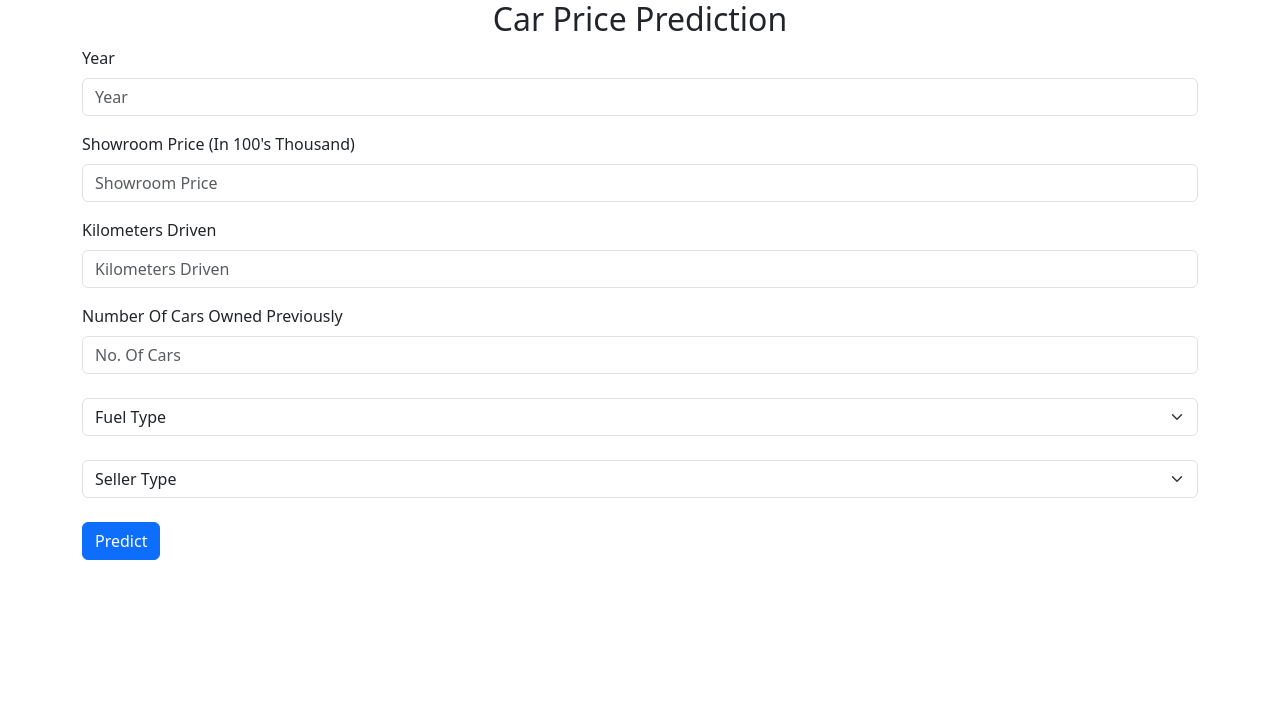
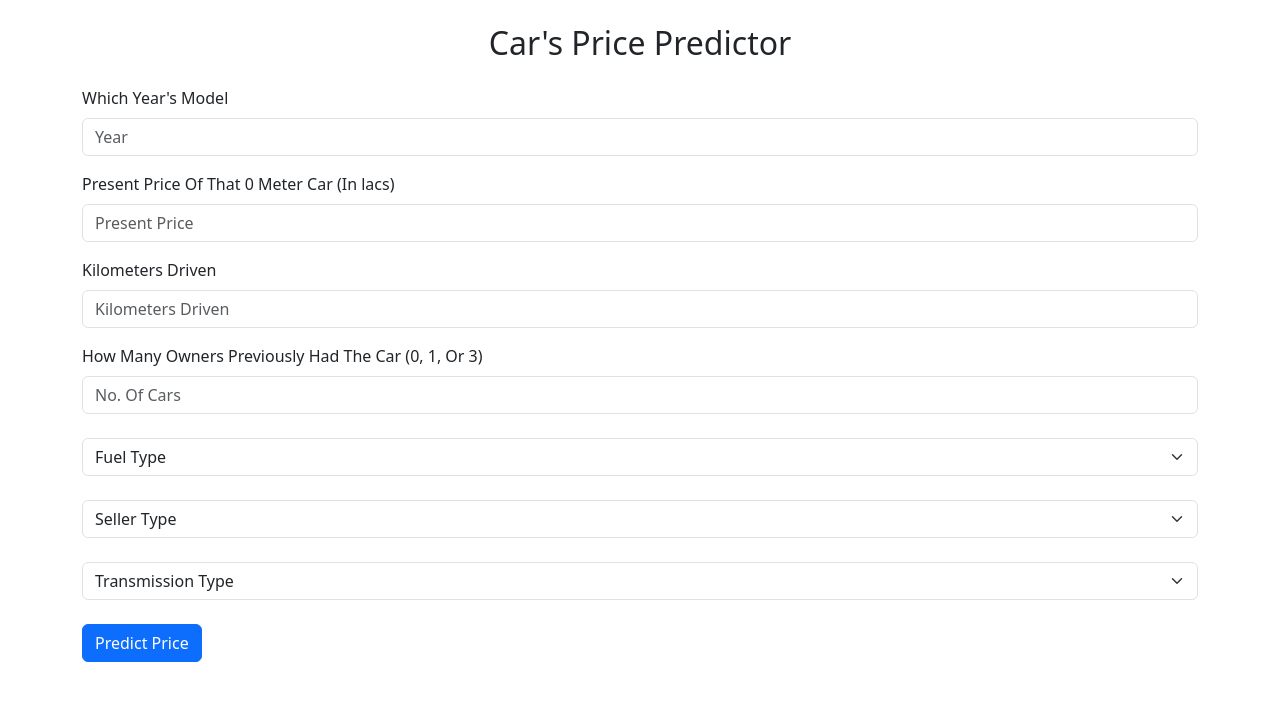
Before and after one commit to razanaqvi14/Cars-Price-Prediction, a Flask app: page / in a window 1280 px wide. Shown: the top 701 px of the page. Run offline with Flask 3, Linux system fonts and the light colour scheme; parts of the project's set-up code (start-up, migrations or seed data) failed here and were passed over.

Commit message:
made the website which predicts the price of the car

```diff
--- a/Templates/index.html
+++ b/Templates/index.html
@@ -12,68 +12,97 @@
     />
   </head>
   <body>
+    <h2 class="text-center my-4">Car's Price Predictor</h2>
     <div class="container">
-      <h2 class="text-center">Car Price Prediction</h2>
-      <form>
+      <form action="/predict" method="post">
         <div class="mb-3">
-          <label for="exampleInputEmail1" class="form-label">Year</label>
+          <label for="year" class="form-label">Which Year's Model</label>
           <input
             type="number"
             class="form-control"
-            id="exampleInputEmail1"
+            id="year"
             aria-describedby="emailHelp"
             placeholder="Year"
+            name="year"
+            required
           />
         </div>
         <div class="mb-3">
-          <label for="exampleInputEmail1" class="form-label"
-            >Showroom Price (In 100's Thousand)</label
+          <label for="present_price" class="form-label"
+            >Present Price Of That 0 Meter Car (In lacs)</label
           >
           <input
             type="number"
             class="form-control"
-            id="exampleInputEmail1"
+            id="present_price"
             aria-describedby="emailHelp"
-            placeholder="Showroom Price"
+            placeholder="Present Price"
+            name="present_price"
+            required
           />
         </div>
         <div class="mb-3">
-          <label for="exampleInputEmail1" class="form-label"
-            >Kilometers Driven</label
+          <label for="kms_driven" class="form-label">Kilometers Driven</label>
+          <input
+            type="number"
+            class="form-control"
+            id="kms_driven"
+            aria-describedby="emailHelp"
+            placeholder="Kilometers Driven"
+            name="kms_driven"
+            required
+          />
+        </div>
+        <div class="mb-3">
+          <label for="owner" class="form-label"
+            >How Many Owners Previously Had The Car (0, 1, Or 3)</label
           >
           <input
             type="number"
             class="form-control"
-            id="exampleInputEmail1"
+            id="owner"
             aria-describedby="emailHelp"
-            placeholder="Kilometers Driven"
+            placeholder="No. Of Cars"
+            name="owner"
+            required
           />
         </div>
-        <div class="mb-3">
-          <label for="exampleInputEmail1" class="form-label"
-            >Number Of Cars Owned Previously</label
-          >
-          <input
-            type="number"
-            class="form-control"
-            id="exampleInputEmail1"
-            aria-describedby="emailHelp"
-            placeholder="No. Of Cars"
-          />
-        </div>
-        <select class="form-select my-4" aria-label="Default select example">
+        <select
+          class="form-select my-4"
+          aria-label="Default select example"
+          name="fuel_type"
+          required
+        >
           <option selected>Fuel Type</option>
-          <option value="1">Petrol</option>
-          <option value="2">CNG</option>
+          <option value="Petrol">Petrol</option>
+          <option value="Diesel">Diesel</option>
+          <option value="CNG">CNG</option>
         </select>
-        <select class="form-select my-4" aria-label="Default select example">
+        <select
+          class="form-select my-4"
+          aria-label="Default select example"
+          name="seller_type"
+          required
+        >
           <option selected>Seller Type</option>
-          <option value="1">Dealer</option>
-          <option value="2">Individual</option>
+          <option value="Individual">Individual</option>
+          <option value="Dealer">Dealer</option>
         </select>
-        <button type="submit" class="btn btn-primary">Predict</button>
+        <select
+          class="form-select my-4"
+          aria-label="Default select example"
+          name="transmission_type"
+          required
+        >
+          <option selected>Transmission Type</option>
+          <option value="Automatic">Automatic</option>
+          <option value="Manual">Manual</option>
+        </select>
+        <input type="submit" class="btn btn-primary" value="Predict Price" />
       </form>
-      <div id="result"></div>
+      {% if prediction_text %}
+      <h2 class="my-4">{{ prediction_text }}</h2>
+      {% endif %}
     </div>
     <script
       src="https://cdn.jsdelivr.net/npm/bootstrap@5.3.2/dist/js/bootstrap.bundle.min.js"
--- a/app.py
+++ b/app.py
@@ -1,10 +1,6 @@
-from flask import Flask, render_template, request
-import jsonify
-import requests
+from flask import Flask, render_template, request, jsonify
 import pickle
 import numpy as np
-import sklearn
-from sklearn.preprocessing import StandardScaler
 
 app = Flask(__name__)
 
@@ -16,5 +12,50 @@ def Home():
     return render_template("index.html")
 
 
+@app.route("/predict", methods=["POST"])
+def predict():
+    if request.method == "POST":
+        present_price = float(request.form["present_price"])
+
+        kms_driven = float(request.form["kms_driven"])
+
+        owner = int(request.form["owner"])
+
+        year = int(request.form["year"])
+        year = 2023 - year
+
+        fuel_type = request.form["fuel_type"]
+        fuel_type_diesel = 1 if fuel_type == "Diesel" else 0
+        fuel_type_petrol = 1 if fuel_type == "Petrol" else 0
+
+        seller_type = request.form["seller_type"]
+        seller_type_individual = 1 if seller_type == "Individual" else 0
+
+        transmission_type = request.form["transmission_type"]
+        transmission_manual = 1 if transmission_type == "Manual" else 0
+
+        prediction_data = np.array(
+            [
+                [
+                    present_price,
+                    kms_driven,
+                    owner,
+                    year,
+                    fuel_type_diesel,
+                    fuel_type_petrol,
+                    seller_type_individual,
+                    transmission_manual,
+                ]
+            ]
+        )
+
+        predicted_price = model.predict(prediction_data)[0]
+
+        return render_template(
+            "index.html",
+            prediction_text=f"You can sell this car for {predicted_price:.2f} Lacs",
+        )
+
+
 if __name__ == "__main__":
     app.run(debug=True)
--- /dev/null
+++ b/columns.json
@@ -0,0 +1 @@
+{"columns": ["Selling_Price", "Present_Price", "Kms_Driven", "Owner", "Car_Age", "Fuel_Type_Diesel", "Fuel_Type_Petrol", "Seller_Type_Individual", "Transmission_Manual"]}
```
Also changed, not shown: 2 other files.
